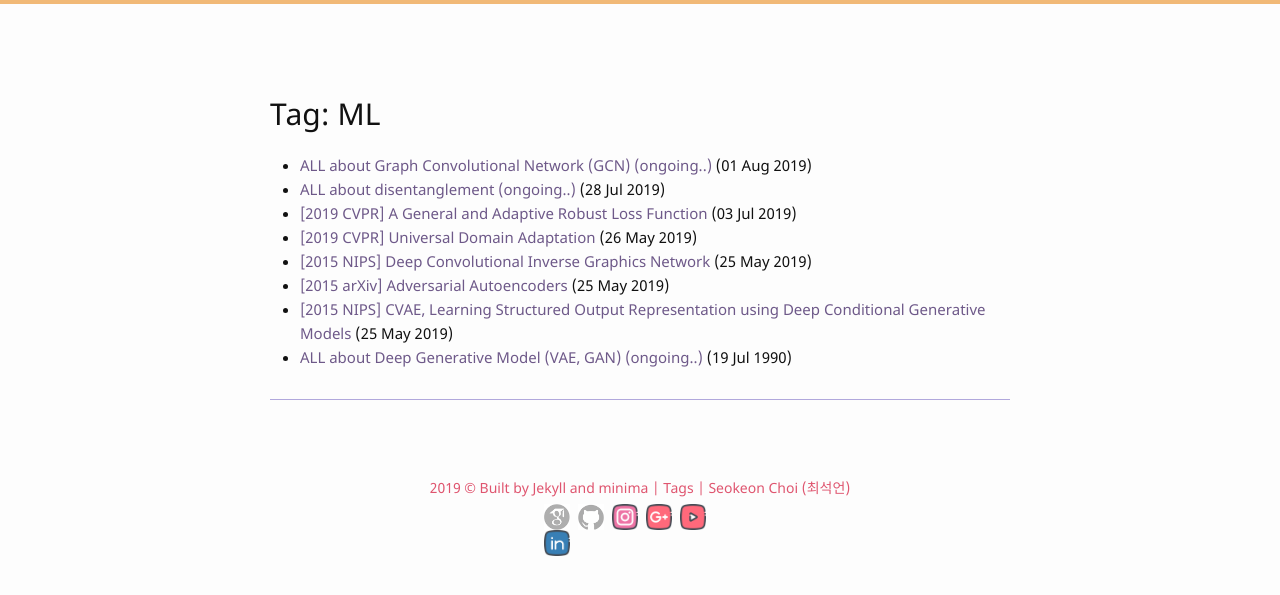
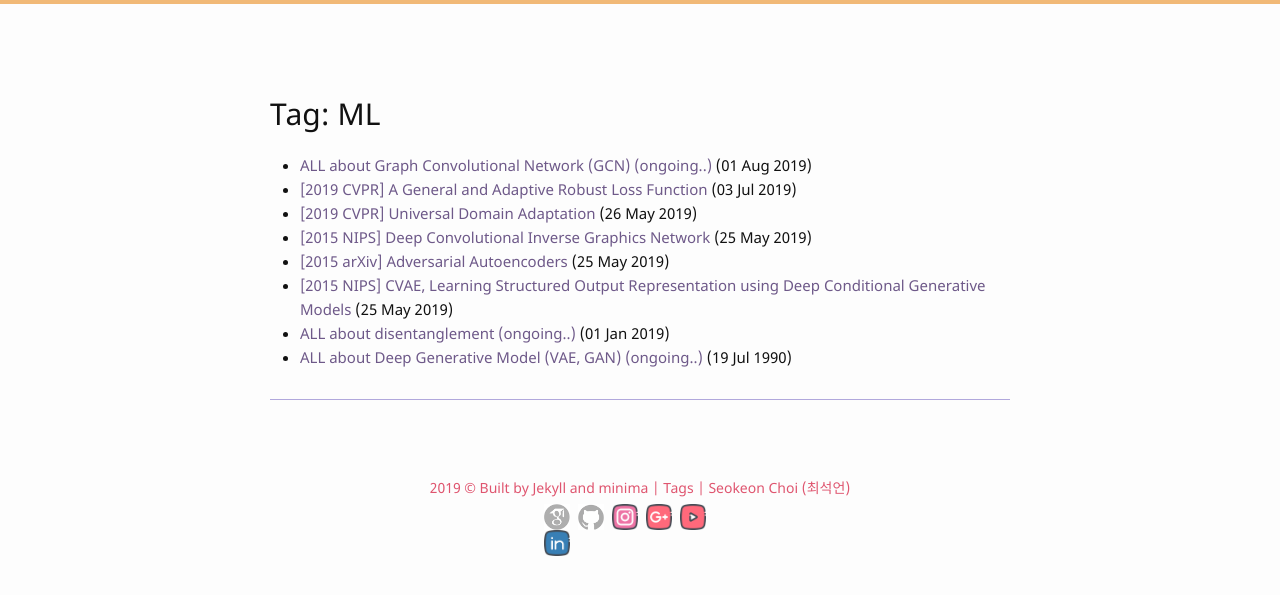
Before and after one commit to bismex/bismex.github.io, a Jekyll site: the page built from tag/ML.md, in a window 1280 px wide. Shown: the top 595 px of the page. Built offline with Jekyll 4.4.1, drawn with Linux system fonts in a browser that asks for light colours.

Commit message:
Update and rename 2019-07-28-ALL-disentanglement.md to 2019-01-01-ALL-disentanglement.md

```diff
--- a/_posts/2019-07-28-ALL-disentanglement.md
+++ b/_posts/2019-01-01-ALL-disentanglement.md
@@ -1,7 +1,7 @@
 ---
 layout: post
 title: "ALL about disentanglement (ongoing..)"
-date: 2019-07-28 12:00:00
+date: 2019-01-01 12:00:00
 tags: ML CV
 ---
 
```
